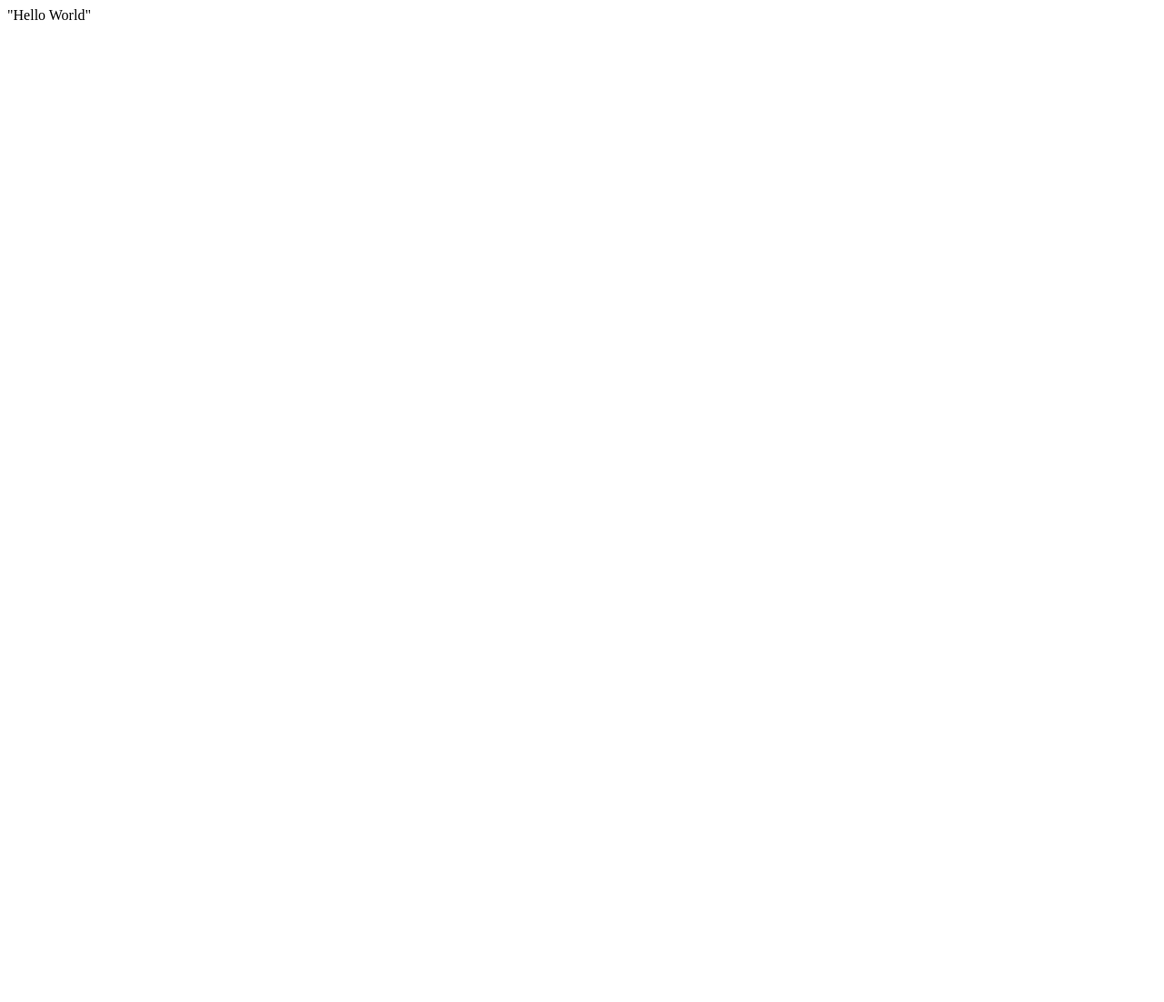
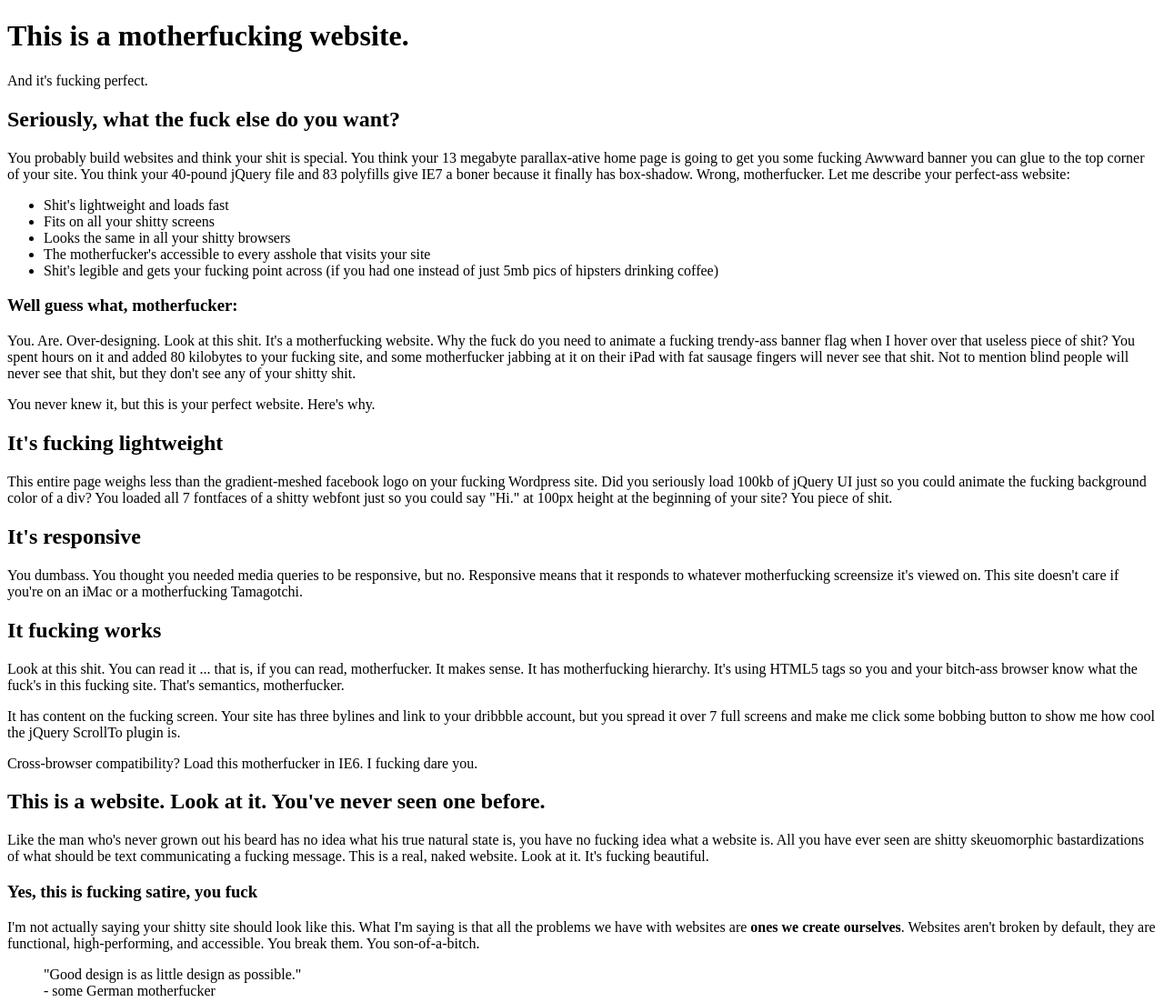
Before and after one commit to kevimconnelly/kevimconnelly.github.io, a plain HTML site: page index.html in a window 1280 px wide. Shown: the top 1102 px of the page at 91% size. Before the commit the page ends 800 px from the top, so only its background shows below. Drawn offline with Linux system fonts and the light colour scheme.

Commit message:
boilerplate

```diff
--- a/index.html
+++ b/index.html
@@ -1 +1,79 @@
-"Hello World"
+<!DOCTYPE html>
+<html>
+<head>
+    <meta charset="utf-8">
+    <meta name="viewport" content="width=device-width, initial-scale=1">
+
+    <!-- FOR THE CURIOUS: This site was made by @thebarrytone. Don't tell my mom. -->
+
+    <title>Motherfucking Website</title>
+</head>
+
+<body>
+    <header>
+        <h1>This is a motherfucking website.</h1>
+        <aside>And it's fucking perfect.</aside>
+    </header>
+
+        <h2>Seriously, what the fuck else do you want?</h2>
+
+        <p>You probably build websites and think your shit is special. You think your 13 megabyte parallax-ative home page is going to get you some fucking Awwward banner you can glue to the top corner of your site. You think your 40-pound jQuery file and 83 polyfills give IE7 a boner because it finally has box-shadow. Wrong, motherfucker. Let me describe your perfect-ass website:</p>
+
+        <ul>
+            <li>Shit's lightweight and loads fast</li>
+            <li>Fits on all your shitty screens</li>
+            <li>Looks the same in all your shitty browsers</li>
+            <li>The motherfucker's accessible to every asshole that visits your site</li>
+            <li>Shit's legible and gets your fucking point across (if you had one instead of just 5mb pics of hipsters drinking coffee)</li>
+        </ul>
+
+        <h3>Well guess what, motherfucker:</h3>
+
+        <p>You. Are. Over-designing. Look at this shit. It's a motherfucking website. Why the fuck do you need to animate a fucking trendy-ass banner flag when I hover over that useless piece of shit? You spent hours on it and added 80 kilobytes to your fucking site, and some motherfucker jabbing at it on their iPad with fat sausage fingers will never see that shit. Not to mention blind people will never see that shit, but they don't see any of your shitty shit.</p>
+
+        <p>You never knew it, but this is your perfect website. Here's why.</p>
+
+        <h2>It's fucking lightweight</h2>
+
+        <p>This entire page weighs less than the gradient-meshed facebook logo on your fucking Wordpress site. Did you seriously load 100kb of jQuery UI just so you could animate the fucking background color of a div? You loaded all 7 fontfaces of a shitty webfont just so you could say "Hi." at 100px height at the beginning of your site? You piece of shit.</p>
+
+        <h2>It's responsive</h2>
+
+        <p>You dumbass. You thought you needed media queries to be responsive, but no. Responsive means that it responds to whatever motherfucking screensize it's viewed on. This site doesn't care if you're on an iMac or a motherfucking Tamagotchi.</p>
+
+        <h2>It fucking works</h2>
+
+        <p>Look at this shit. You can read it ... that is, if you can read, motherfucker. It makes sense. It has motherfucking hierarchy. It's using HTML5 tags so you and your bitch-ass browser know what the fuck's in this fucking site. That's semantics, motherfucker.</p>
+
+        <p>It has content on the fucking screen. Your site has three bylines and link to your dribbble account, but you spread it over 7 full screens and make me click some bobbing button to show me how cool the jQuery ScrollTo plugin is.</p>
+
+        <p>Cross-browser compatibility? Load this motherfucker in IE6. I fucking dare you.</p>
+
+        <h2>This is a website. Look at it.  You've never seen one before.</h2>
+
+        <p>Like the man who's never grown out his beard has no idea what his true natural state is, you have no fucking idea what a website is. All you have ever seen are shitty skeuomorphic bastardizations of what should be text communicating a fucking message. This is a real, naked website. Look at it. It's fucking beautiful.</p>
+
+        <h3>Yes, this is fucking satire, you fuck</h3>
+
+        <p>I'm not actually saying your shitty site should look like this. What I'm saying is that all the problems we have with websites are <strong>ones we create ourselves</strong>. Websites aren't broken by default, they are functional, high-performing, and accessible. You break them. You son-of-a-bitch.</p>
+
+        <blockquote cite="https://www.vitsoe.com/us/about/good-design">"Good design is as little design as possible."<br>
+            - some German motherfucker
+        </blockquote>
+
+
+
+
+    <!-- yes, I know...wanna fight about it? -->
+    <script>
+      (function(i,s,o,g,r,a,m){i['GoogleAnalyticsObject']=r;i[r]=i[r]||function(){
+      (i[r].q=i[r].q||[]).push(arguments)},i[r].l=1*new Date();a=s.createElement(o),
+      m=s.getElementsByTagName(o)[0];a.async=1;a.src=g;m.parentNode.insertBefore(a,m)
+      })(window,document,'script','//www.google-analytics.com/analytics.js','ga');
+
+      ga('create', 'UA-45956659-1', 'motherfuckingwebsite.com');
+      ga('send', 'pageview');
+    </script>
+
+</body>
+</html>s
```
